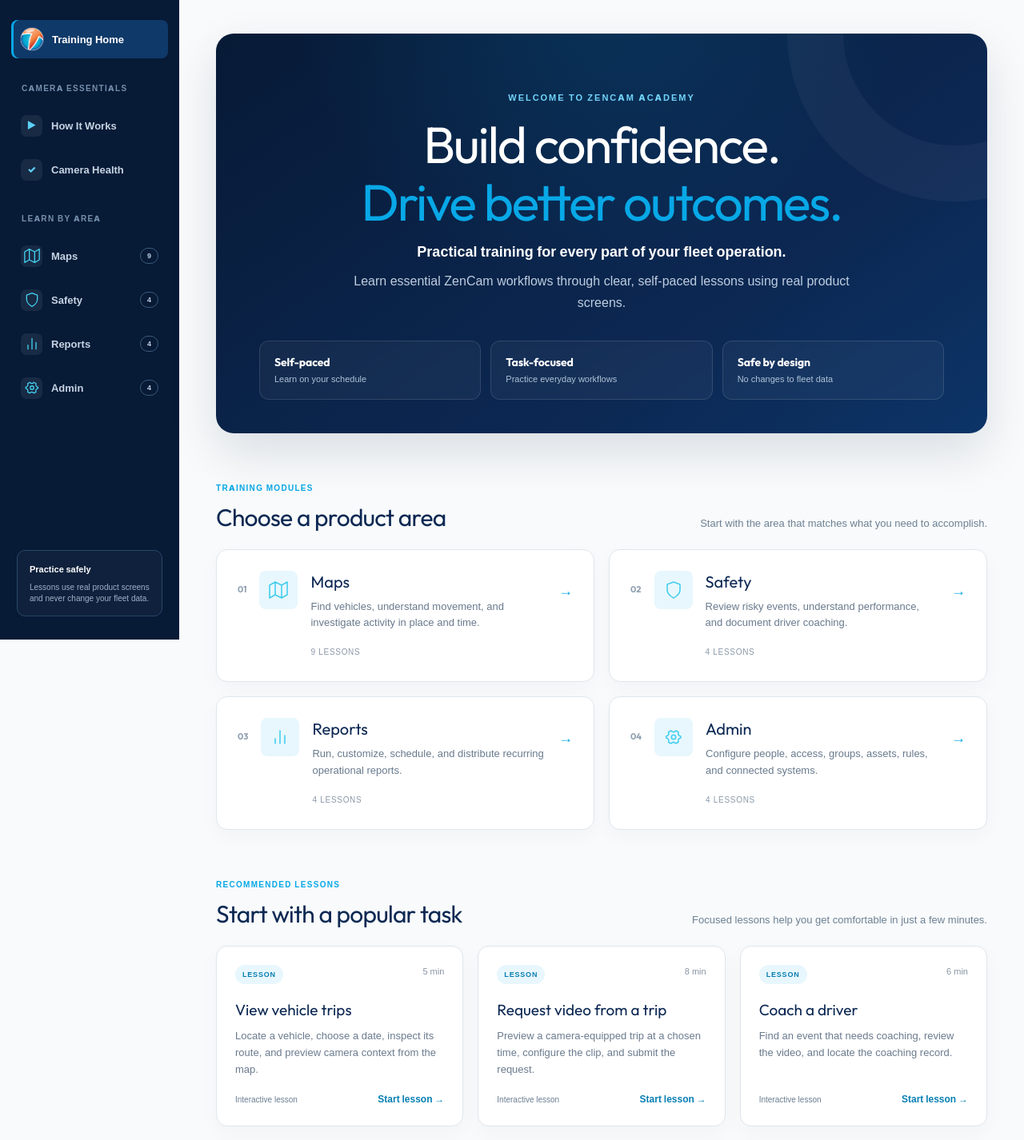
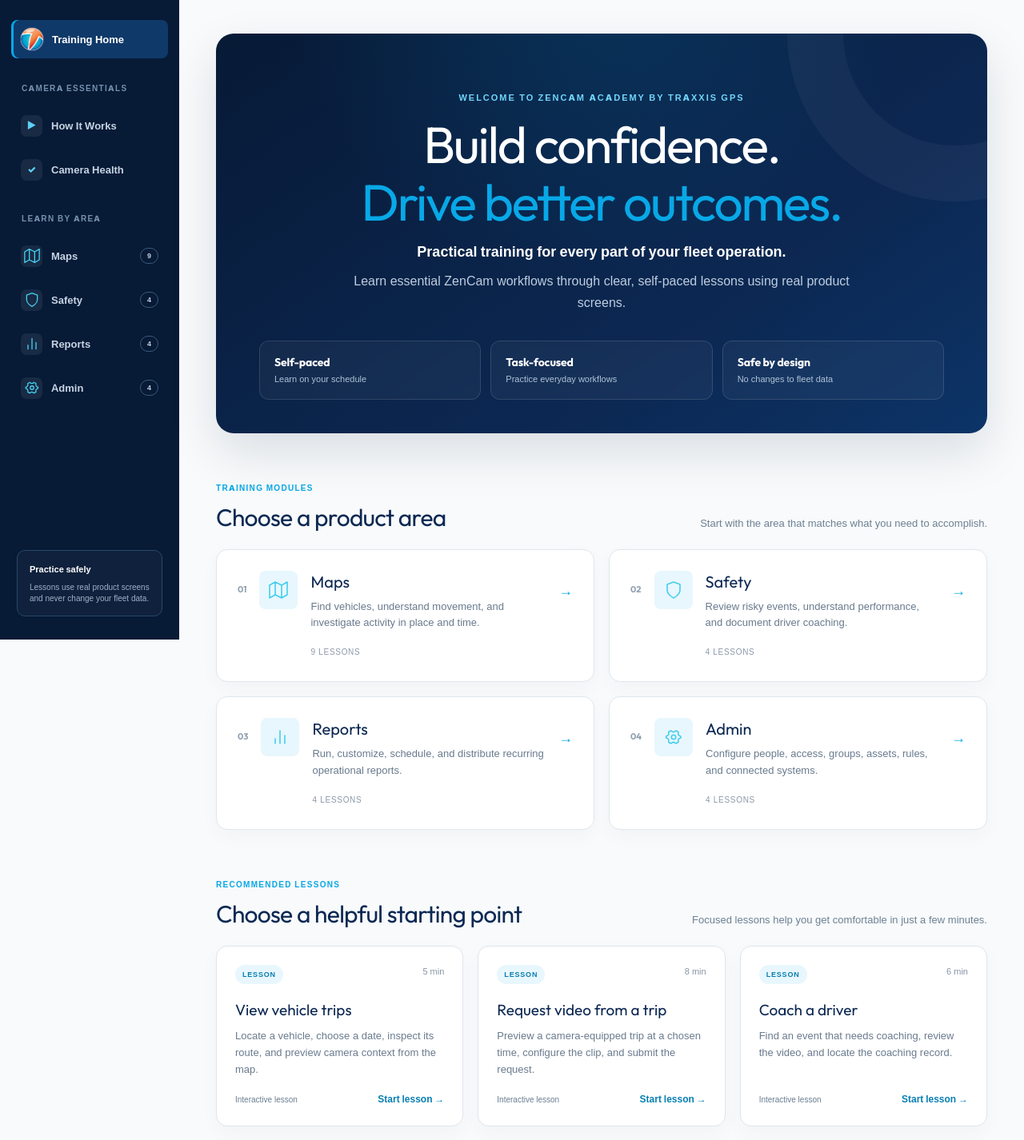
Before and after one commit to marksmith9192-afk/ZenCam-Academy, a Next.js app: page / in a window 1280 px wide. Shown: the top 1426 px of the page at 80% size. Built offline with nearby package versions, Linux system fonts and the light colour scheme.

Commit message:
Clarify Academy welcome and recommendations

```diff
--- a/app/page.tsx
+++ b/app/page.tsx
@@ -18,7 +18,7 @@
   return <TrainingShell>
     <section className="academy-hero">
       <div className="academy-hero-copy">
-        <span className="academy-kicker">Welcome to ZenCam Academy</span>
+        <span className="academy-kicker">Welcome to ZenCam Academy by Traxxis GPS</span>
         <h1>Build confidence.<span>Drive better outcomes.</span></h1>
         <strong className="academy-subhead">Practical training for every part of your fleet operation.</strong>
         <p>Learn essential ZenCam workflows through clear, self-paced lessons using real product screens.</p>
@@ -46,7 +46,7 @@
     </section>
 
     <section className="ready-lessons">
-      <div className="section-heading"><div><span>Recommended lessons</span><h2>Start with a popular task</h2></div><p>Focused lessons help you get comfortable in just a few minutes.</p></div>
+      <div className="section-heading"><div><span>Recommended lessons</span><h2>Choose a helpful starting point</h2></div><p>Focused lessons help you get comfortable in just a few minutes.</p></div>
       <div className="lesson-grid">{featuredLessons.map(({ section, ...lesson }) => <LessonCard key={`${section.slug}-${lesson.slug}`} section={section.slug} lesson={lesson} />)}</div>
     </section>
 
```
Also changed, not shown: 1 other file (tests, documents, lock files or other folders).
